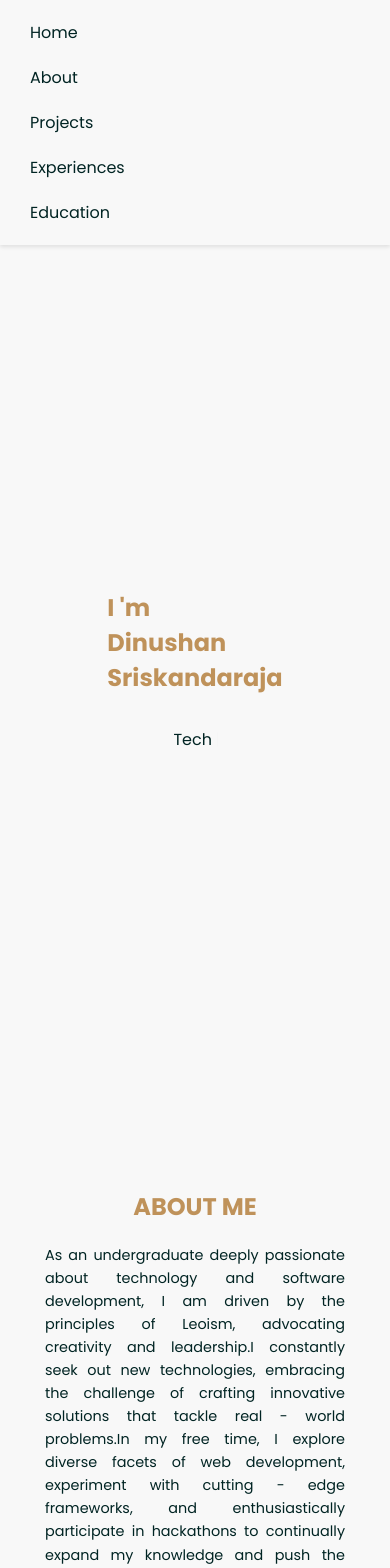
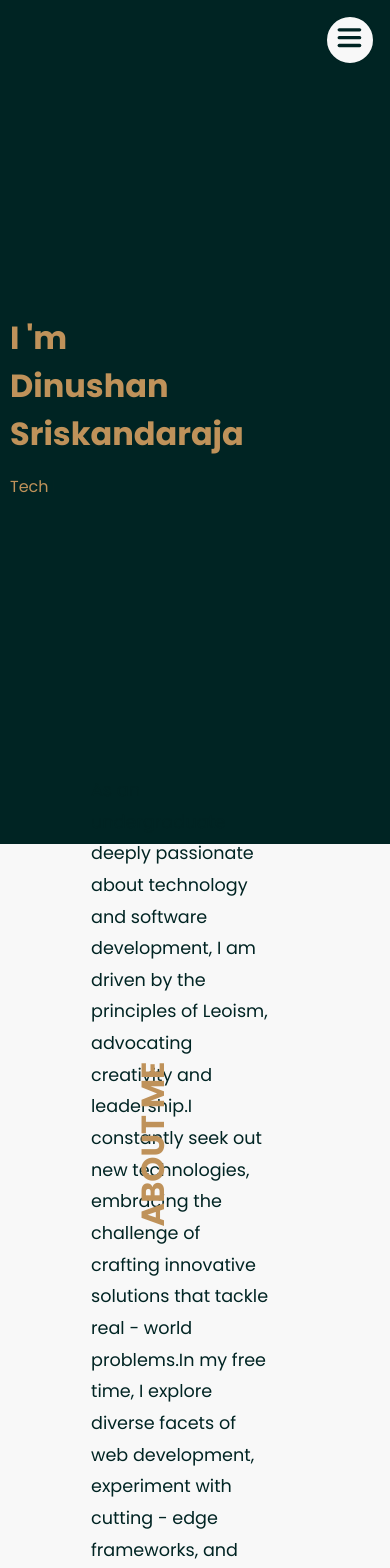
Before and after one commit to DinushanSriskandaraja/DinushanSriskandaraja.info, a React (Create React App) app: page / in a window 390 px wide. Shown: the top 1568 px of the page. Built offline with nearby package versions, Linux system fonts and the light colour scheme.

Commit message:
changes for pc

```diff
--- a/src/components/About/About.module.css
+++ b/src/components/About/About.module.css
@@ -1,66 +1,100 @@
-/* About.module.css */
-
 .About {
-  width: 100%;
-  max-width: 800px;
+  height: 100vh;
   padding: 40px;
-  /* background-color: var(--primary-background-color);
-  border-radius: 12px;
-  box-shadow: 0 8px 16px rgba(0, 0, 0, 0.1); */
-  margin: 20px auto;
+  margin: 0;
+  /* Remove margin for full height */
   display: flex;
-  flex-direction: column;
   align-items: center;
+  /* Center items vertically */
   justify-content: center;
+  /* Center items horizontally */
+  position: relative;
+  /* For positioning the rotated title */
+  text-align: right;
+  /* Align text to the right in the container */
 }
 
 .content {
   width: 100%;
+  max-width: 1000px;
+  left: 10%;
+  /* Constrain maximum width */
+  display: flex;
+  flex-direction: row;
+  /* Horizontal layout */
+  align-items: flex-start;
+  /* Align items to the start of the container */
   padding: 0 20px;
   /* Ensure padding is applied for better mobile view */
+  position: relative;
+  /* For positioning relative to the container */
 }
 
 .title {
-  font-size: 2.5rem;
+  font-size: 4rem;
   color: var(--primary-brand);
-  margin-bottom: 20px;
-  text-align: center;
   text-transform: uppercase;
+  position: absolute;
+  top: 30%;
+  /* Center vertically in the container */
+  left: -20%;
+  /* Position to the left of the content area */
+  transform: translateY(-50%) rotate(-90deg);
+  /* Center vertically and rotate */
+  transform-origin: center;
+  /* Rotate around the center */
+  white-space: nowrap;
+  /* Prevent text from wrapping */
+  rotate: -90deg;
 }
 
 .description {
-  font-size: 1.2rem;
-  line-height: 1.6;
+  width: calc(100% - 150px);
+  /* Adjust width to account for the space needed for the title */
+  font-size: 1.5rem;
+  /* Increase default font size */
+  line-height: 1.8;
+  /* Adjust line-height for better readability */
   color: var(--primary-text-color);
-  text-align: justify;
-  margin-top: 20px;
+  text-align: left;
+  /* Align text to the right */
+  margin-right: 10px;
+  left: 70%;
+  /* Ensure space for the rotated title */
+  margin-top: 0;
+  /* Remove margin-top */
 }
 
 @media (max-width: 768px) {
-  .About {
-    padding: 20px;
-  }
   .title {
-    font-size: 2rem;
+    font-size: 2.5rem;
+    /* Adjust font size for medium screens */
+    left: 5%;
+    /* Adjust positioning for medium screens */
   }
   .description {
-    font-size: 1rem;
+    font-size: 1.3rem;
+    /* Adjust font size for medium screens */
+    width: calc(100% - 120px);
+    /* Adjust width for medium screens */
+    margin-right: 15px;
+    /* Adjust margin for medium screens */
   }
 }
 
 @media (max-width: 480px) {
-  .About {
-    max-width: 300px;
-    padding: 20px;
-  }
   .title {
-    font-size: 1.5rem;
+    font-size: 2rem;
+    /* Adjust font size for small screens */
+    left: 0%;
+    /* Adjust positioning for small screens */
   }
   .description {
-    font-size: 0.9rem;
-  }
-  .content {
-    padding: 0 10px;
-    /* Further reduce padding for smaller screens */
+    font-size: 1.1rem;
+    /* Adjust font size for small screens */
+    width: calc(100% - 90px);
+    /* Adjust width for small screens */
+    margin-right: 20px;
+    /* Adjust margin for small screens */
   }
 }
--- a/src/components/Home/Home.js
+++ b/src/components/Home/Home.js
@@ -28,6 +28,7 @@ const Home = () => {
         Dinushan <br /> Sriskandaraja{" "}
       </motion.h1>{" "}
       <motion.p
+        className={styles.p}
         initial={{ y: 50, opacity: 0 }}
         animate={{ y: 0, opacity: 1 }}
         transition={{
--- a/src/components/Home/Home.module.css
+++ b/src/components/Home/Home.module.css
@@ -1,71 +1,95 @@
-/* Home.module.css */
-
 .home {
+  background-color: var(--primary-text-color);
   text-align: center;
   padding: 20px;
   height: 100vh;
+  /* width: 100vw; */
+  /* Ensure full width of the viewport */
   display: flex;
+  padding-left: 200px;
   flex-direction: column;
   justify-content: center;
-  align-items: center;
+  align-items: left;
+  box-sizing: border-box;
+  /* Include padding in the height and width */
+  overflow-x: hidden;
+  /* Prevent horizontal scrolling */
 }
 
 h1 {
+  font-size: 6rem;
+  /* Default font size */
+  color: var(--primary-brand);
+  margin: 0;
+  /* Remove default margin */
   text-align: left;
-  font-size: 6rem;
-  color: var(--primary-brand);
-  margin-bottom: 20px;
+  /* Center text */
+  width: 100%;
+  /* Ensure heading width fits within container */
 }
 
-p {
+.p {
+  font-size: 2rem;
+  /* Default font size */
+  color: var(--primary-brand);
+  margin: 0;
+  /* Remove default margin */
   text-align: left;
-  font-size: 2rem;
-  color: var(--primary-brand);
+  /* Center text */
+  width: 100%;
+  /* Ensure paragraph width fits within container */
 }
 
 /* Responsive adjustments */
 
 @media (max-width: 1200px) {
   h1 {
-    font-size: 3.5rem;
+    font-size: 5rem;
   }
-  p {
+  .p {
     font-size: 1.8rem;
   }
 }
 
 @media (max-width: 992px) {
   h1 {
-    font-size: 3rem;
+    font-size: 4.5rem;
   }
-  p {
+  .p {
     font-size: 1.6rem;
   }
 }
 
 @media (max-width: 768px) {
   h1 {
-    font-size: 2.5rem;
+    font-size: 4rem;
   }
-  p {
+  .p {
     font-size: 1.4rem;
   }
 }
 
 @media (max-width: 576px) {
   h1 {
-    font-size: 2rem;
+    font-size: 3.5rem;
   }
-  p {
+  .p {
     font-size: 1.2rem;
   }
 }
 
 @media (max-width: 400px) {
+  .home {
+    padding: 10px;
+    /* Adjust padding for small screens */
+  }
   h1 {
-    font-size: 1.5rem;
+    margin: 0;
+    max-width: 100vw;
+    font-size: 2rem;
   }
-  p {
+  .p {
     font-size: 1rem;
+    /* Adjust font size for better readability */
   }
 }
--- a/src/components/Navbar/Navbar.js
+++ b/src/components/Navbar/Navbar.js
@@ -1,10 +1,60 @@
-import React from "react";
+import React, { useState, useEffect } from "react";
 import { Link } from "react-scroll";
+import { useAnimate, stagger } from "framer-motion";
 import styles from "./Navbar.module.css"; // Import CSS module
 
+function useMenuAnimation(isOpen) {
+  const [scope, animate] = useAnimate();
+
+  useEffect(() => {
+    const menuAnimations = isOpen
+      ? [
+          [
+            "nav",
+            { transform: "translateX(0%)" },
+            { ease: [0.08, 0.65, 0.53, 0.96], duration: 0.6 },
+          ],
+          [
+            "li",
+            { transform: "scale(1)", opacity: 1, filter: "blur(0px)" },
+            { delay: stagger(0.05), at: "-0.1" },
+          ],
+        ]
+      : [
+          [
+            "li",
+            { transform: "scale(0.5)", opacity: 0, filter: "blur(10px)" },
+            { delay: stagger(0.05, { from: "last" }), at: "<" },
+          ],
+          ["nav", { transform: "translateX(-100%)" }, { at: "-0.1" }],
+        ];
+
+    animate([
+      [
+        "path.top",
+        { d: isOpen ? "M 3 16.5 L 17 2.5" : "M 2 2.5 L 20 2.5" },
+        { at: "<" },
+      ],
+      ["path.middle", { opacity: isOpen ? 0 : 1 }, { at: "<" }],
+      [
+        "path.bottom",
+        { d: isOpen ? "M 3 2.5 L 17 16.346" : "M 2 16.346 L 20 16.346" },
+        { at: "<" },
+      ],
+      ...menuAnimations,
+    ]);
+  }, [isOpen]);
+
+  return scope;
+}
+
 const Navbar = () => {
+  const [isOpen, setIsOpen] = useState(false);
+  const scope = useMenuAnimation(isOpen);
+
   return (
-    <nav className={styles.navbar}>
+    <div ref={scope}>
+      <nav className={`${styles.navbar} ${isOpen ? styles.open : ""}`}>
         <ul className={styles.navList}>
           <li className={styles.navItem}>
             <Link
@@ -13,6 +63,7 @@ const Navbar = () => {
               smooth={true}
               duration={500}
               className={styles.navLink}
+              onClick={() => setIsOpen(false)}
             >
               Home{" "}
             </Link>{" "}
@@ -24,6 +75,7 @@ const Navbar = () => {
               smooth={true}
               duration={500}
               className={styles.navLink}
+              onClick={() => setIsOpen(false)}
             >
               About{" "}
             </Link>{" "}
@@ -35,6 +87,7 @@ const Navbar = () => {
               smooth={true}
               duration={500}
               className={styles.navLink}
+              onClick={() => setIsOpen(false)}
             >
               Projects{" "}
             </Link>{" "}
@@ -46,6 +99,7 @@ const Navbar = () => {
               smooth={true}
               duration={500}
               className={styles.navLink}
+              onClick={() => setIsOpen(false)}
             >
               Experiences{" "}
             </Link>{" "}
@@ -57,12 +111,46 @@ const Navbar = () => {
               smooth={true}
               duration={500}
               className={styles.navLink}
+              onClick={() => setIsOpen(false)}
             >
               Education{" "}
             </Link>{" "}
           </li>{" "}
         </ul>{" "}
-    </nav>
+      </nav>{" "}
+      <button
+        onClick={() => setIsOpen(!isOpen)}
+        className={styles.toggleButton}
+      >
+        <svg width="23" height="23" viewBox="0 0 23 23">
+          <path
+            className="top"
+            d={isOpen ? "M 3 16.5 L 17 2.5" : "M 2 2.5 L 20 2.5"}
+            stroke="var(--primary-text-color)"
+            strokeWidth="3"
+            strokeLinecap="round"
+            fill="transparent"
+          />
+          <path
+            className="middle"
+            d="M 2 9.423 L 20 9.423"
+            stroke="var(--primary-text-color)"
+            strokeWidth="3"
+            strokeLinecap="round"
+            fill="transparent"
+            style={{ opacity: isOpen ? 0 : 1 }}
+          />{" "}
+          <path
+            className="bottom"
+            d={isOpen ? "M 3 2.5 L 17 16.346" : "M 2 16.346 L 20 16.346"}
+            stroke="var(--primary-text-color)"
+            strokeWidth="3"
+            strokeLinecap="round"
+            fill="transparent"
+          />
+        </svg>{" "}
+      </button>{" "}
+    </div>
   );
 };
 
--- a/src/components/Navbar/Navbar.module.css
+++ b/src/components/Navbar/Navbar.module.css
@@ -1,42 +1,116 @@
+/* Ensure the navigation covers the entire page and slides in from the left */
+
 .navbar {
+  position: fixed;
+  top: 0;
+  left: 0;
+  width: 100vw;
+  /* Use viewport width to ensure it fits within the screen */
+  height: 100vh;
   background-color: var(--primary-background-color);
-  padding: 10px 20px;
-  box-shadow: 0 2px 4px rgba(0, 0, 0, 0.1);
+  display: flex;
+  justify-content: center;
+  align-items: center;
+  transform: translateX(-100%);
+  transition: transform 0.6s ease-in-out;
+  z-index: 1000;
+  overflow-x: hidden;
+  /* Prevent horizontal scrolling */
+}
+
+.navbar.open {
+  transform: translateX(0);
 }
 
 .navList {
-  list-style-type: none;
   display: flex;
+  flex-direction: column;
+  list-style: none;
+  padding: 0;
+  margin: 0;
+  width: 100%;
+  height: 100%;
   justify-content: center;
   align-items: center;
-  margin: 0;
-  padding: 0;
+  overflow: hidden;
+  /* Prevent overflow within the list */
 }
 
 .navItem {
-  margin: 0 10px;
+  margin: 20px 0;
 }
 
 .navLink {
-  cursor: pointer;
   text-decoration: none;
   color: var(--primary-text-color);
-  padding: 10px;
-  transition: all 0.3s ease;
+  font-size: 4rem;
+  font-weight: bold;
+  transition: color 0.3s;
+  text-align: center;
+  width: 100%;
+  cursor: pointer;
 }
 
 .navLink:hover {
   color: var(--primary-brand);
 }
 
-/* Responsive Styles */
+.toggleButton {
+  background-color: var(--primary-background-color);
+  border: 2px solid var(--primary-text-color);
+  border-radius: 50%;
+  cursor: pointer;
+  position: fixed;
+  top: 15px;
+  right: 15px;
+  z-index: 1001;
+  display: flex;
+  align-items: center;
+  justify-content: center;
+  padding: 10px;
+  width: 50px;
+  height: 50px;
+  transition: background-color 0.3s, border-color 0.3s;
+}
+
+.toggleButton:hover {
+  background-color: var(--primary-background-color);
+  border-color: var(--primary-brand);
+}
+
+.toggleButton svg {
+  width: 100%;
+  height: 100%;
+}
+
+/* Responsive adjustments */
+
+@media (max-width: 1200px) {
+  .navLink {
+    font-size: 3.5rem;
+  }
+}
+
+@media (max-width: 992px) {
+  .navLink {
+    font-size: 3rem;
+  }
+}
 
 @media (max-width: 768px) {
-  .navList {
-    flex-direction: column;
-    align-items: flex-start;
-  }
-  .navItem {
-    margin: 10px 0;
+  .navLink {
+    font-size: 2.5rem;
   }
 }
+
+@media (max-width: 576px) {
+  .navLink {
+    font-size: 2rem;
+  }
+}
+
+@media (max-width: 400px) {
+  .navLink {
+    font-size: 1.5rem;
+  }
+}
```
Also changed, not shown: src/components/ProjectCard/ProjectCard.module.css (+7 -7 lines). Lines whose indentation alone changed are shown as unchanged.
